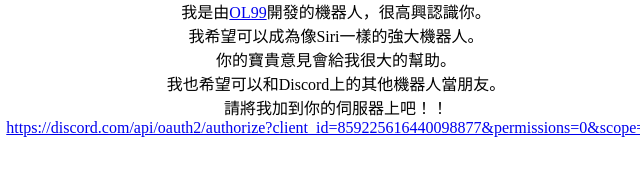
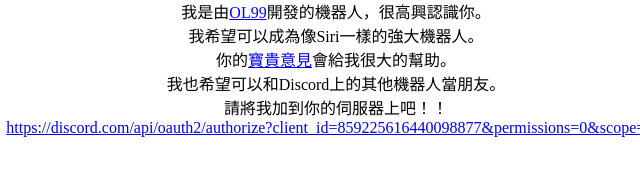
Before and after one commit to Ai-Lan-Discord/Ai-Lan-Discord.github.io, a plain HTML site: page index.html in a window 1280 px wide. Shown: the part 328-504 px from the top of the page, 304-944 px from the left. Drawn offline with Linux system fonts and the light colour scheme; a small style sheet from the web is missing.

Commit message:
Update index.html

```diff
--- a/index.html
+++ b/index.html
@@ -12,7 +12,7 @@
 <font>👋👋🏻👋🏼👋🏽👋🏾👋🏿<br>
 我是由<a href="https://scratch.mit.edu/users/OL-Star/">OL99</a>開發的機器人，很高興認識你。<br>
 我希望可以成為像Siri一樣的強大機器人。<br>
-你的寶貴意見會給我很大的幫助。<br>
+  你的<a href="https://discord.gg/gYDPs7hV3p">寶貴意見</a>會給我很大的幫助。<br>
 我也希望可以和Discord上的其他機器人當朋友。<br>
 請將我加到你的伺服器上吧！！<br>
 <a href="https://discord.com/api/oauth2/authorize?client_id=859225616440098877&permissions=0&scope=bot">https://discord.com/api/oauth2/authorize?client_id=859225616440098877&permissions=0&scope=bot</a>
```
